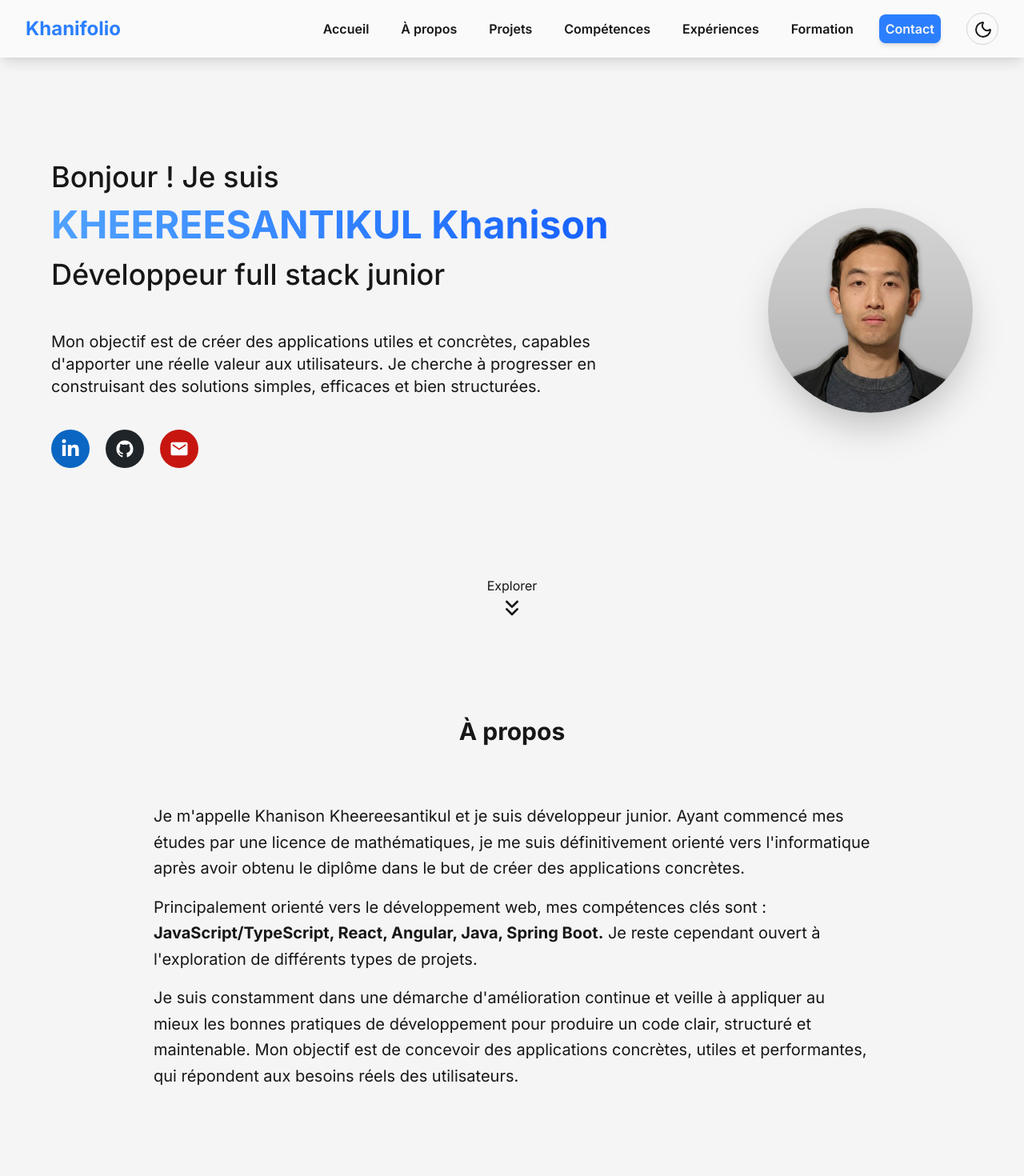
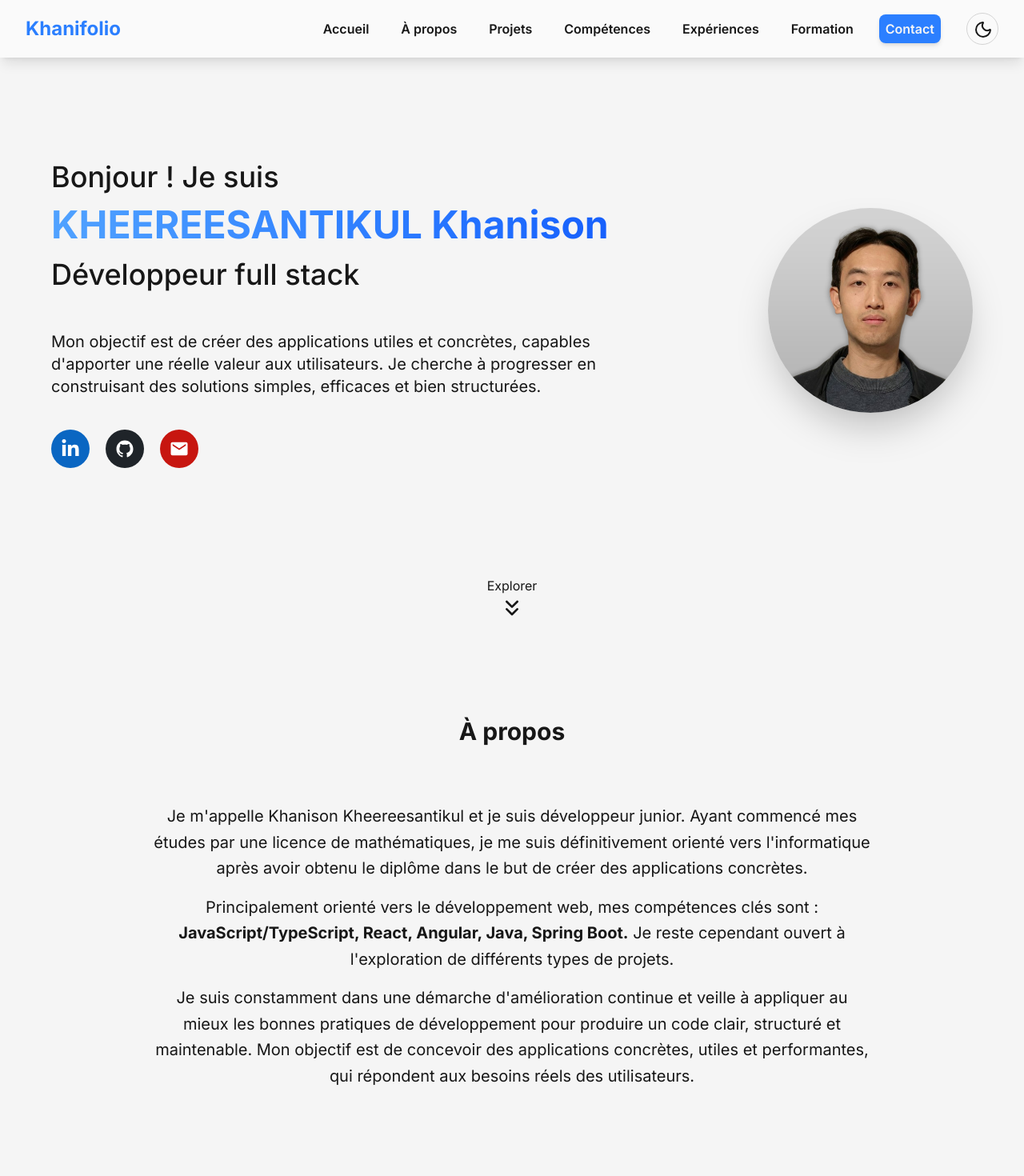
Before and after one commit to khanison-kh/portfolio, a Next.js app: page / in a window 1280 px wide. Shown: the top 1470 px of the page at 80% size. Built offline with nearby package versions, Linux system fonts and the light colour scheme.

Commit message:
small adjustments

```diff
--- a/components/sections/about/AboutSection.tsx
+++ b/components/sections/about/AboutSection.tsx
@@ -4,7 +4,7 @@ const About = () => {
   return (
     <>
       <SectionTitle title="À propos" />
-      <div className="space-y-4 text-xl leading-relaxed">
+      <div className="space-y-4 text-center text-xl leading-relaxed">
         <p>
           Je m&apos;appelle <span title="Prénom">Khanison</span>{" "}
           <span title="Nom de famille">Kheereesantikul</span> et je suis
--- a/components/sections/hero/HeroSection.tsx
+++ b/components/sections/hero/HeroSection.tsx
@@ -19,7 +19,7 @@ const Hero = () => {
               className="bg-linear-to-r from-blue-400 to-blue-600 bg-clip-text text-4xl/tight font-bold text-transparent transition-all duration-200 hover:from-blue-500 hover:to-blue-700 sm:text-5xl/tight"
             ></TextAudio>
 
-            <span className="block">Développeur full stack junior</span>
+            <span className="block">Développeur full stack</span>
           </h1>
 
           <p className="text-lg sm:text-xl">
--- a/data/work-experience.ts
+++ b/data/work-experience.ts
@@ -3,7 +3,7 @@ import { TimelineItemProps } from "@/components/ui/TimelineItem";
 export const workExperience: TimelineItemProps[] = [
   {
     id: 97,
-    title: "Développeur Python - (Stage)",
+    title: "Développeur Python",
     organization: "Ice Development",
     description: [
       "Développement d'un plugin en Python pour le logiciel Blender, permettant d'automatiser des tâches répétitives et d'optimiser le traitement de modèles 3D selon les besoins spécifiques de l'entreprise.",
```
